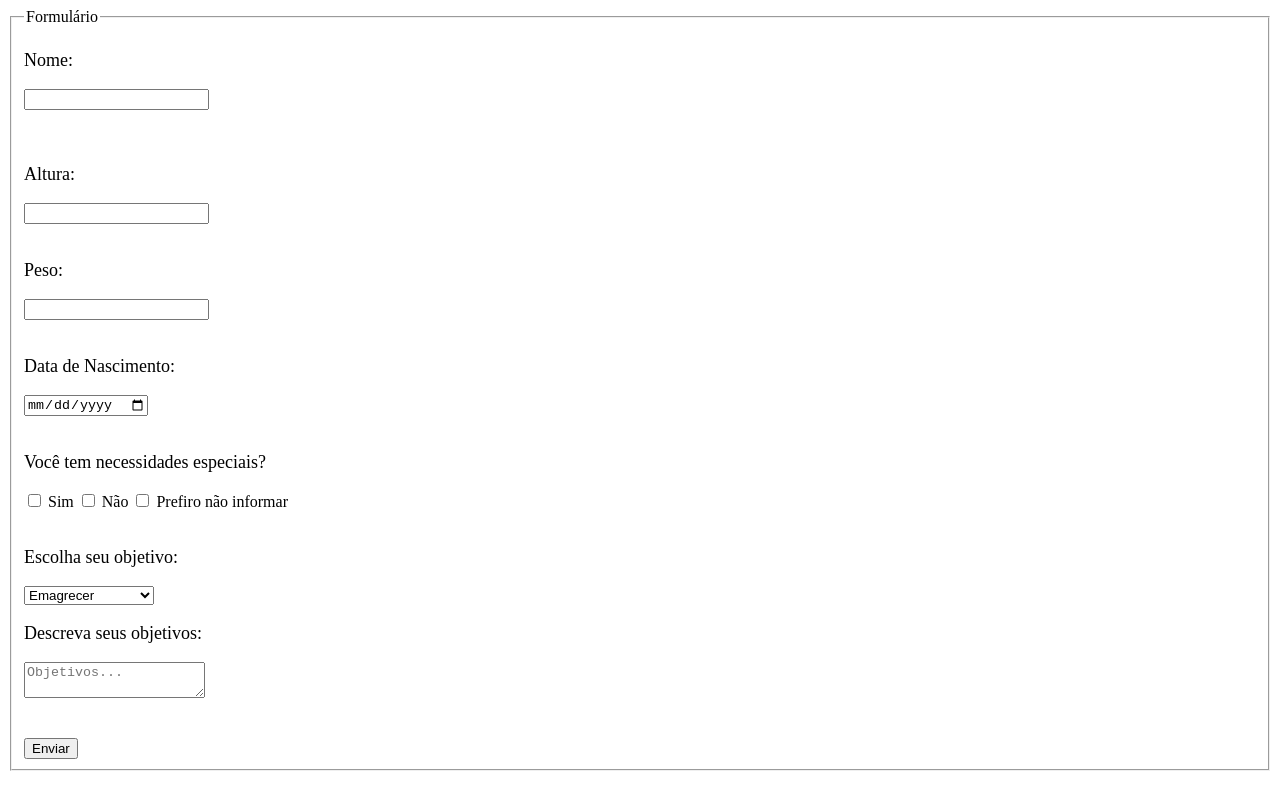
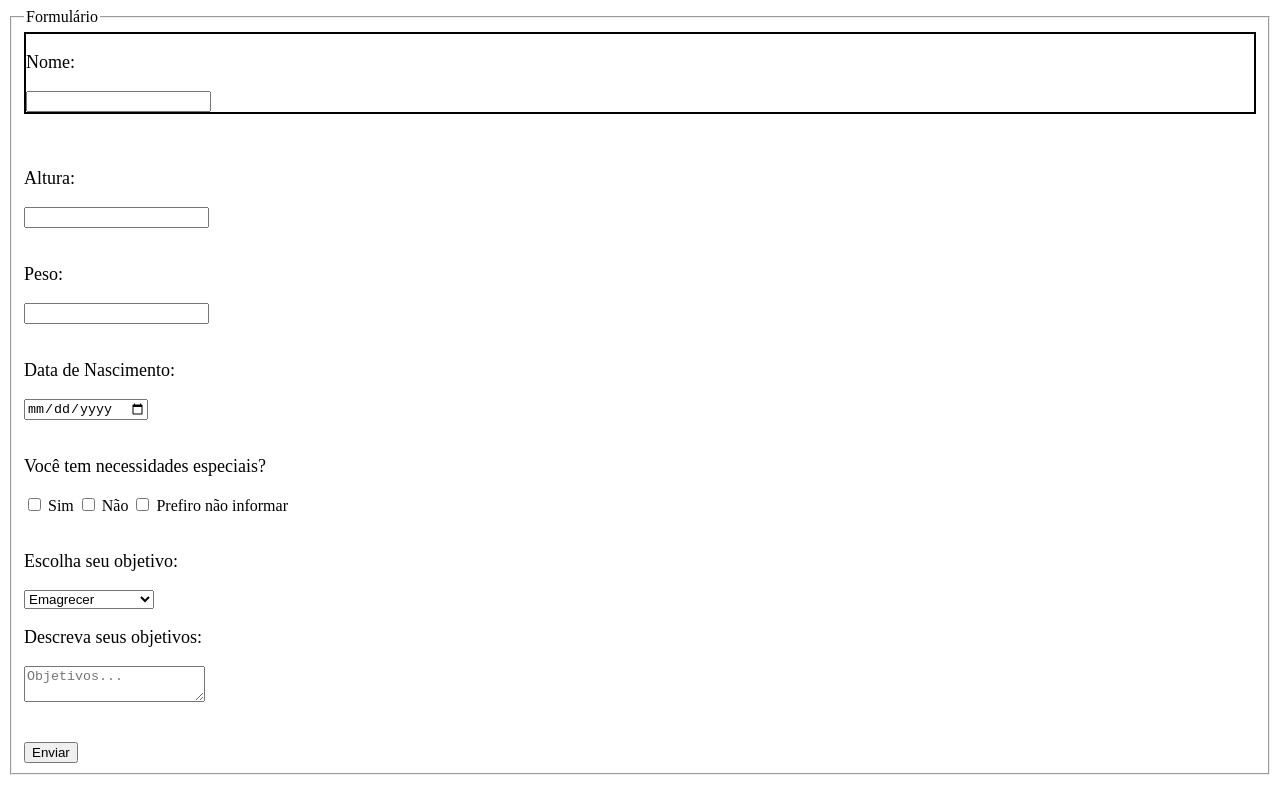
Before and after one commit to davissantana-byte/health-calendary, a plain HTML site: page index.html in a window 1280 px wide. Drawn offline with Linux system fonts and the light colour scheme.

Commit message:
testando dnv

```diff
--- a/style.css
+++ b/style.css
@@ -3,5 +3,5 @@ p {
 }
 
 .nome {
-    border-radius: 2px;
+    border: 2px solid #000000;
 }
```
